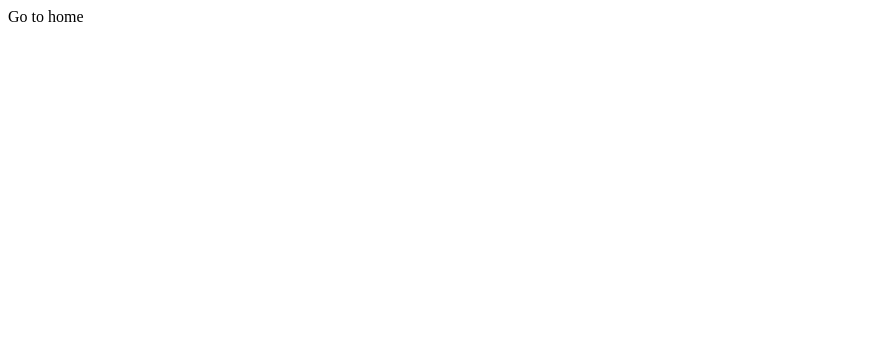
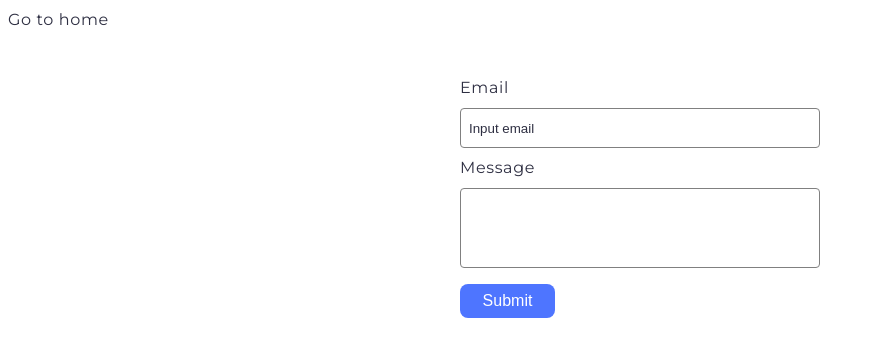
Before and after one commit to dedzahar/goit-js-hw-09, a website built with Vite: page src/2-form.html in a window 1280 px wide. Shown: the whole page, without its empty margins (0-875 px from the left). Built offline with nearby package versions, Linux system fonts and the light colour scheme.

Commit message:
it's work

```diff
--- a/src/2-form.html
+++ b/src/2-form.html
@@ -5,7 +5,13 @@
     <meta http-equiv="X-UA-Compatible" content="IE=edge" />
     <meta name="viewport" content="width=device-width, initial-scale=1.0" />
     <title>Form</title>
-    <link rel="stylesheet" href="./css/styles.css" />
+    <link rel="preconnect" href="https://fonts.googleapis.com" />
+    <link rel="preconnect" href="https://fonts.gstatic.com" crossorigin />
+    <link
+      href="https://fonts.googleapis.com/css2?family=Montserrat&display=swap"
+      rel="stylesheet"
+    />
+    <link rel="stylesheet" href="./css/styles-form.css" />
   </head>
   <body>
     <nav>
@@ -13,6 +19,28 @@
         <li><a href="./index.html">Go to home</a></li>
       </ul>
     </nav>
+    <form class="feedback-form" autocomplete="off">
+      <label class="feedback-form-label">
+        Email
+        <input
+          type="email"
+          name="email"
+          autofocus
+          class="feedback-form-input"
+          placeholder="Input email"
+        />
+      </label>
+      <label class="feedback-form-label">
+        Message
+        <textarea
+          name="message"
+          rows="8"
+          class="feedback-form-textarea"
+          placeholder="Input message"
+        ></textarea>
+      </label>
+      <button type="submit" class="feedback-form-btn">Submit</button>
+    </form>
     <script type="module" src="./js/2-form.js"></script>
   </body>
 </html>
--- a/src/css/reset.css
+++ b/src/css/reset.css
@@ -1,4 +1,8 @@
 /* Reset styles */
+* {
+  box-sizing: border-box;
+}
+
 h1,
 h2,
 h3,
@@ -33,3 +37,13 @@ img {
   max-width: 100%;
   height: auto;
 }
+
+body {
+  font-family: Montserrat;
+  font-size: 16px;
+  font-style: normal;
+  font-weight: 400;
+  line-height: 1.5; /* 150% */
+  letter-spacing: 0.04em;
+  color: #2e2f42;
+}
--- /dev/null
+++ b/src/css/styles-form.css
@@ -0,0 +1,67 @@
+@import url('./reset.css');
+.feedback-form {
+  width: 408px;
+  margin: 20px auto;
+  padding: 24px;
+  display: flex;
+  flex-direction: column;
+  gap: 8px;
+}
+
+.feedback-form-label {
+  display: flex;
+  flex-direction: column;
+  gap: 8px;
+}
+
+.feedback-form-input,
+.feedback-form-textarea {
+  width: 100%;
+  border-radius: 4px;
+  border: 1px solid #808080;
+  padding: 8px;
+}
+
+.feedback-form-input {
+  height: 40px;
+}
+
+.feedback-form-textarea {
+  resize: none;
+  height: 80px;
+}
+
+.feedback-form-input:hover,
+.feedback-form-textarea:hover {
+  border-color: #000;
+}
+
+.feedback-form-input:focus,
+.feedback-form-textarea:focus {
+  border-color: #808080;
+  outline: none;
+}
+
+.feedback-form-input::placeholder,
+.feedback-form-textarea::placeholder {
+  color: transparent;
+}
+
+.feedback-form-input:focus::placeholder,
+.feedback-form-textarea:focus::placeholder {
+  color: #2e2f42;
+}
+
+.feedback-form-btn {
+  width: 95px;
+  font-size: inherit;
+  margin-top: 8px;
+  padding: 8px 16px;
+  background-color: #4e75ff;
+  color: #fff;
+  border: none;
+  border-radius: 8px;
+}
+.feedback-form-btn:hover {
+  background-color: #6c8cff;
+}
--- a/src/js/2-form.js
+++ b/src/js/2-form.js
@@ -1 +1,69 @@
-console.log("Form");
+const localStorageKey = "feedback-form-state";
+
+const valuesObject = {
+    email: "",
+    message: "",
+    updateEmail(value) {
+        this.email = value.trim();
+        this.saveToStorage();
+    },
+    updateMessage(value) {
+        this.message = value.trim();
+        this.saveToStorage();
+    },
+    getEmail() {
+        this.getFromStorage();
+        return this.email;
+    },
+    getMessage() {
+        this.getFromStorage();
+        return this.message;
+    },
+    reset() {
+        this.email = "";
+        this.message = "";
+        localStorage.removeItem(localStorageKey);
+    },
+    saveToStorage() {
+        localStorage.setItem(localStorageKey, JSON.stringify(this));
+    },
+    getFromStorage() {
+        const storagedString = localStorage.getItem(localStorageKey);
+        if (storagedString !== null) {
+            const storaged = JSON.parse(storagedString);
+            this.email = storaged.email;
+            this.message = storaged.message;
+        }
+    }
+}
+
+const form = document.querySelector(".feedback-form");
+const emailInput = form.elements.email;
+const messageInput = form.elements.message;
+
+emailInput.value = valuesObject.getEmail();
+messageInput.value = valuesObject.getMessage();
+
+form.addEventListener("input", event => {
+    const value = event.target.value.trim();
+    if (event.target.name === "email") {
+        valuesObject.updateEmail(value);
+    } else if (event.target.name === "message") {
+    valuesObject.updateMessage(value);
+    }
+})
+
+form.addEventListener("submit", event => {
+    event.preventDefault();
+    if (emailInput.value.trim() === "" || messageInput.value.trim() === "") {
+        alert('All form fields must be filled in!');
+        return;
+    }
+
+    console.log({
+        email: emailInput.value.trim(),
+        message: messageInput.value.trim(),
+    });
+    valuesObject.reset();
+    form.reset();
+})
```
Also changed, not shown: src/1-gallery.html (+6 -0 lines), src/index.html (+6 -0 lines).
